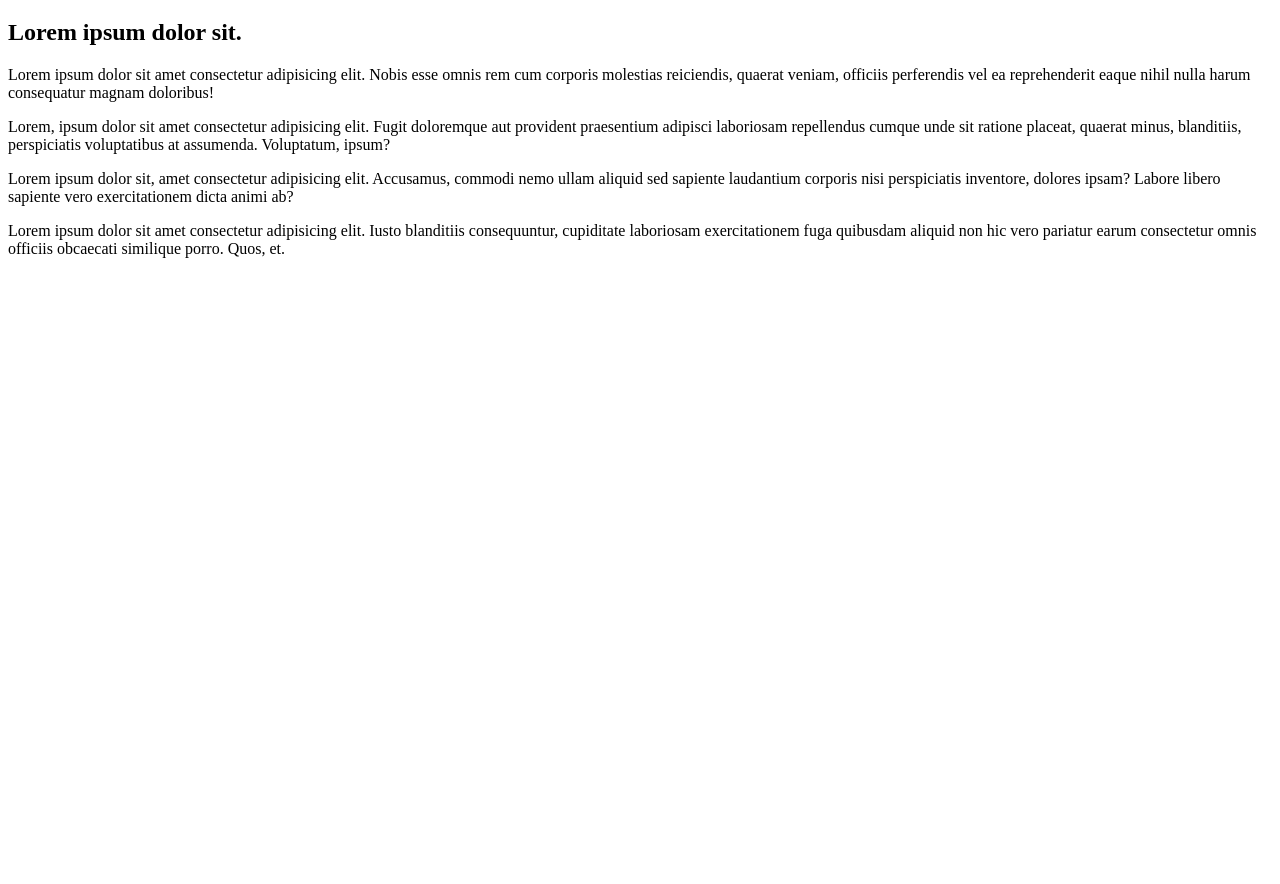
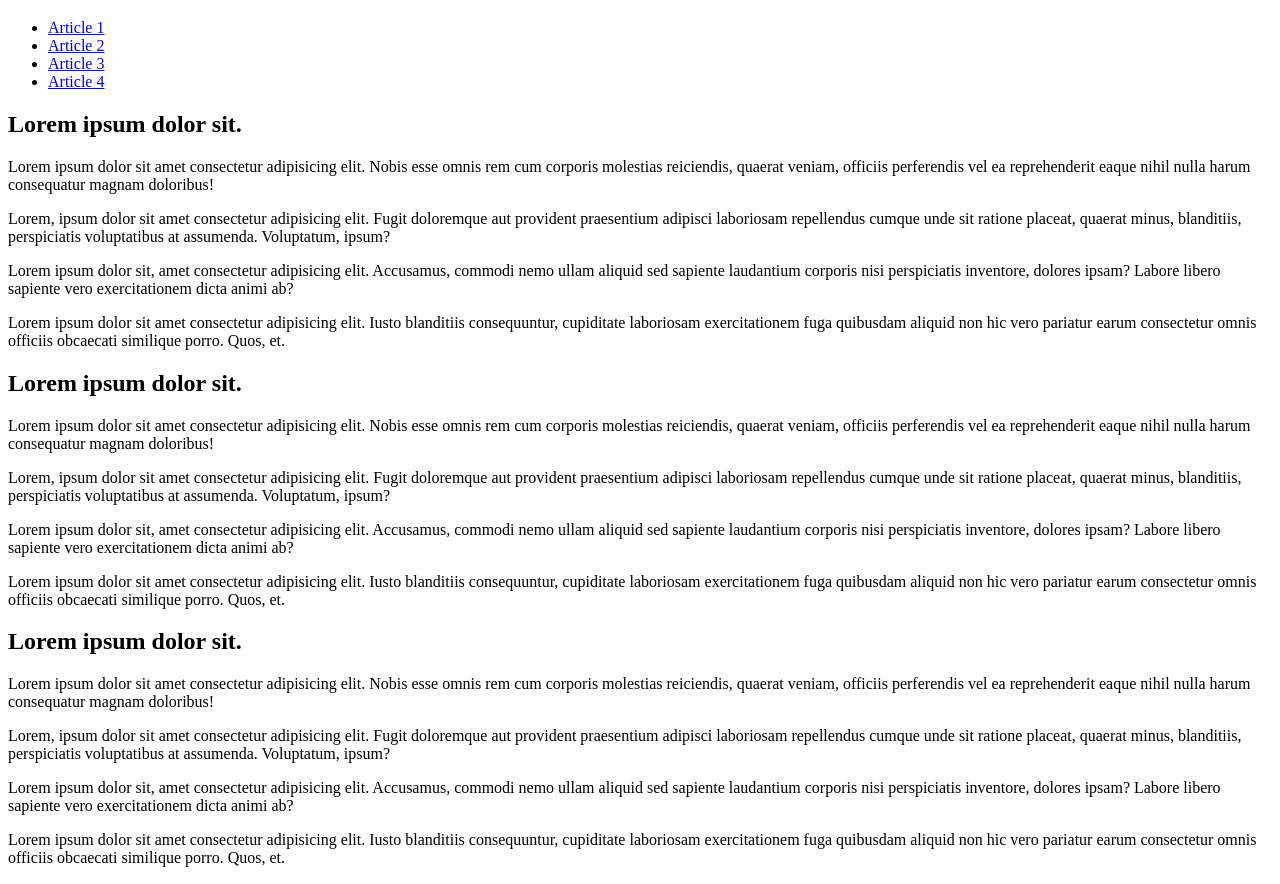
Before and after one commit to OttoPettersson/Projekt-K5, a plain HTML site: page index.html in a window 1280 px wide. Shown: the part 61-945 px from the top of the page. Before the commit the page ends 800 px from the top, so only its background shows below. Drawn offline with Linux system fonts and the light colour scheme.

Commit message:
Add navbar to index.html

```diff
--- a/index.html
+++ b/index.html
@@ -10,7 +10,44 @@
         <h1>Portfolio</h1>
     </header>
     <main>
-        <article>
+        <nav>
+            <ul>
+                <li>
+                    <a href="#article1">Article 1</a>
+                </li>
+                <li>
+                    <a href="#article2">Article 2</a>
+                </li>
+                <li>
+                    <a href="#article3">Article 3</a>
+                </li>
+                <li>
+                    <a href="#article4">Article 4</a>
+                </li>
+            </ul>
+        </nav>
+        <article id="article1">
+            <h2>Lorem ipsum dolor sit.</h2>
+            <p>Lorem ipsum dolor sit amet consectetur adipisicing elit. Nobis esse omnis rem cum corporis molestias reiciendis, quaerat veniam, officiis perferendis vel ea reprehenderit eaque nihil nulla harum consequatur magnam doloribus!</p>
+            <p>Lorem, ipsum dolor sit amet consectetur adipisicing elit. Fugit doloremque aut provident praesentium adipisci laboriosam repellendus cumque unde sit ratione placeat, quaerat minus, blanditiis, perspiciatis voluptatibus at assumenda. Voluptatum, ipsum?</p>
+            <p>Lorem ipsum dolor sit, amet consectetur adipisicing elit. Accusamus, commodi nemo ullam aliquid sed sapiente laudantium corporis nisi perspiciatis inventore, dolores ipsam? Labore libero sapiente vero exercitationem dicta animi ab?</p>
+            <p>Lorem ipsum dolor sit amet consectetur adipisicing elit. Iusto blanditiis consequuntur, cupiditate laboriosam exercitationem fuga quibusdam aliquid non hic vero pariatur earum consectetur omnis officiis obcaecati similique porro. Quos, et.</p>
+        </article>
+        <article id="article2">
+            <h2>Lorem ipsum dolor sit.</h2>
+            <p>Lorem ipsum dolor sit amet consectetur adipisicing elit. Nobis esse omnis rem cum corporis molestias reiciendis, quaerat veniam, officiis perferendis vel ea reprehenderit eaque nihil nulla harum consequatur magnam doloribus!</p>
+            <p>Lorem, ipsum dolor sit amet consectetur adipisicing elit. Fugit doloremque aut provident praesentium adipisci laboriosam repellendus cumque unde sit ratione placeat, quaerat minus, blanditiis, perspiciatis voluptatibus at assumenda. Voluptatum, ipsum?</p>
+            <p>Lorem ipsum dolor sit, amet consectetur adipisicing elit. Accusamus, commodi nemo ullam aliquid sed sapiente laudantium corporis nisi perspiciatis inventore, dolores ipsam? Labore libero sapiente vero exercitationem dicta animi ab?</p>
+            <p>Lorem ipsum dolor sit amet consectetur adipisicing elit. Iusto blanditiis consequuntur, cupiditate laboriosam exercitationem fuga quibusdam aliquid non hic vero pariatur earum consectetur omnis officiis obcaecati similique porro. Quos, et.</p>
+        </article>
+        <article id="article3">
+            <h2>Lorem ipsum dolor sit.</h2>
+            <p>Lorem ipsum dolor sit amet consectetur adipisicing elit. Nobis esse omnis rem cum corporis molestias reiciendis, quaerat veniam, officiis perferendis vel ea reprehenderit eaque nihil nulla harum consequatur magnam doloribus!</p>
+            <p>Lorem, ipsum dolor sit amet consectetur adipisicing elit. Fugit doloremque aut provident praesentium adipisci laboriosam repellendus cumque unde sit ratione placeat, quaerat minus, blanditiis, perspiciatis voluptatibus at assumenda. Voluptatum, ipsum?</p>
+            <p>Lorem ipsum dolor sit, amet consectetur adipisicing elit. Accusamus, commodi nemo ullam aliquid sed sapiente laudantium corporis nisi perspiciatis inventore, dolores ipsam? Labore libero sapiente vero exercitationem dicta animi ab?</p>
+            <p>Lorem ipsum dolor sit amet consectetur adipisicing elit. Iusto blanditiis consequuntur, cupiditate laboriosam exercitationem fuga quibusdam aliquid non hic vero pariatur earum consectetur omnis officiis obcaecati similique porro. Quos, et.</p>
+        </article>
+        <article id="article4">
             <h2>Lorem ipsum dolor sit.</h2>
             <p>Lorem ipsum dolor sit amet consectetur adipisicing elit. Nobis esse omnis rem cum corporis molestias reiciendis, quaerat veniam, officiis perferendis vel ea reprehenderit eaque nihil nulla harum consequatur magnam doloribus!</p>
             <p>Lorem, ipsum dolor sit amet consectetur adipisicing elit. Fugit doloremque aut provident praesentium adipisci laboriosam repellendus cumque unde sit ratione placeat, quaerat minus, blanditiis, perspiciatis voluptatibus at assumenda. Voluptatum, ipsum?</p>
```
